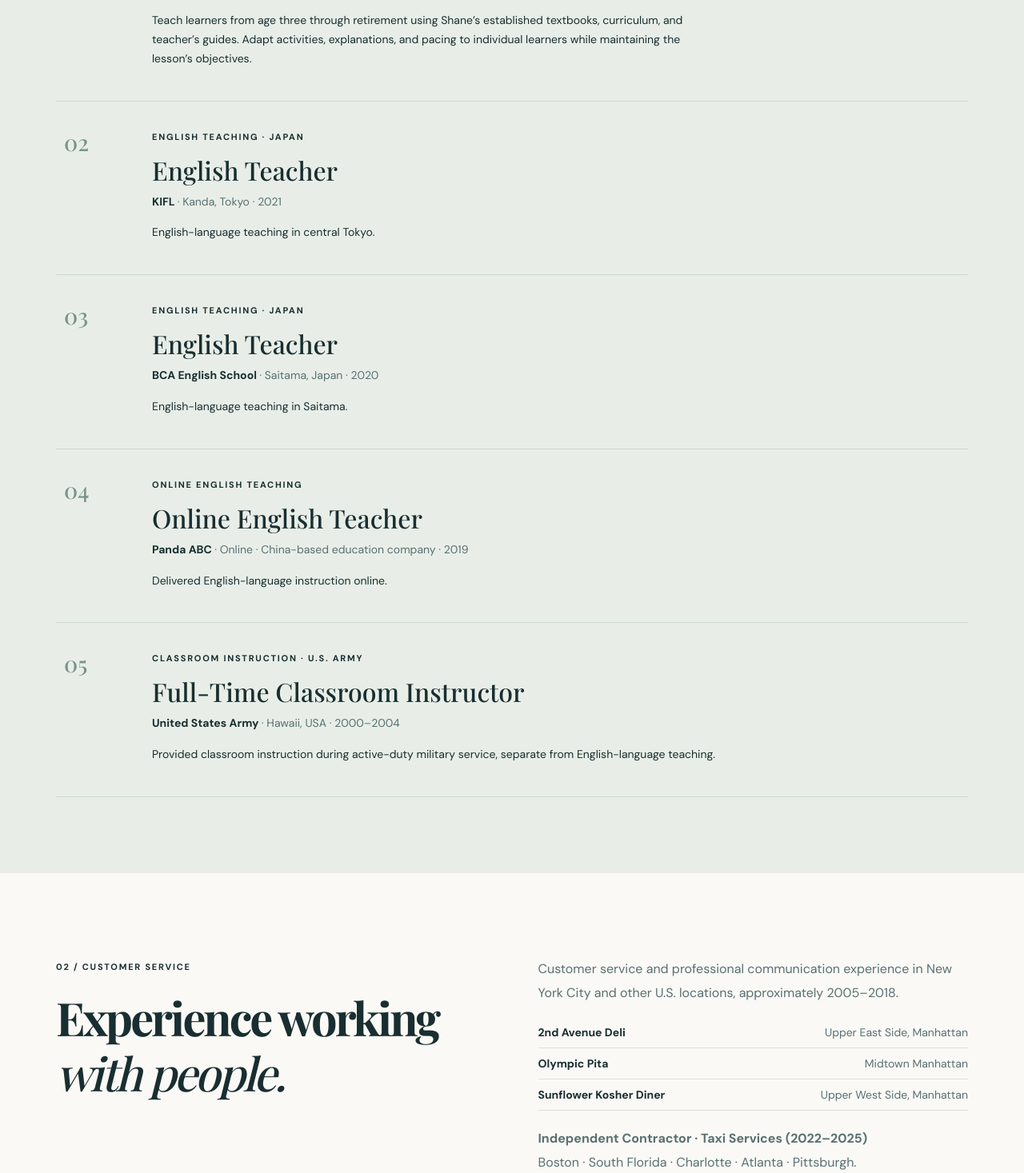
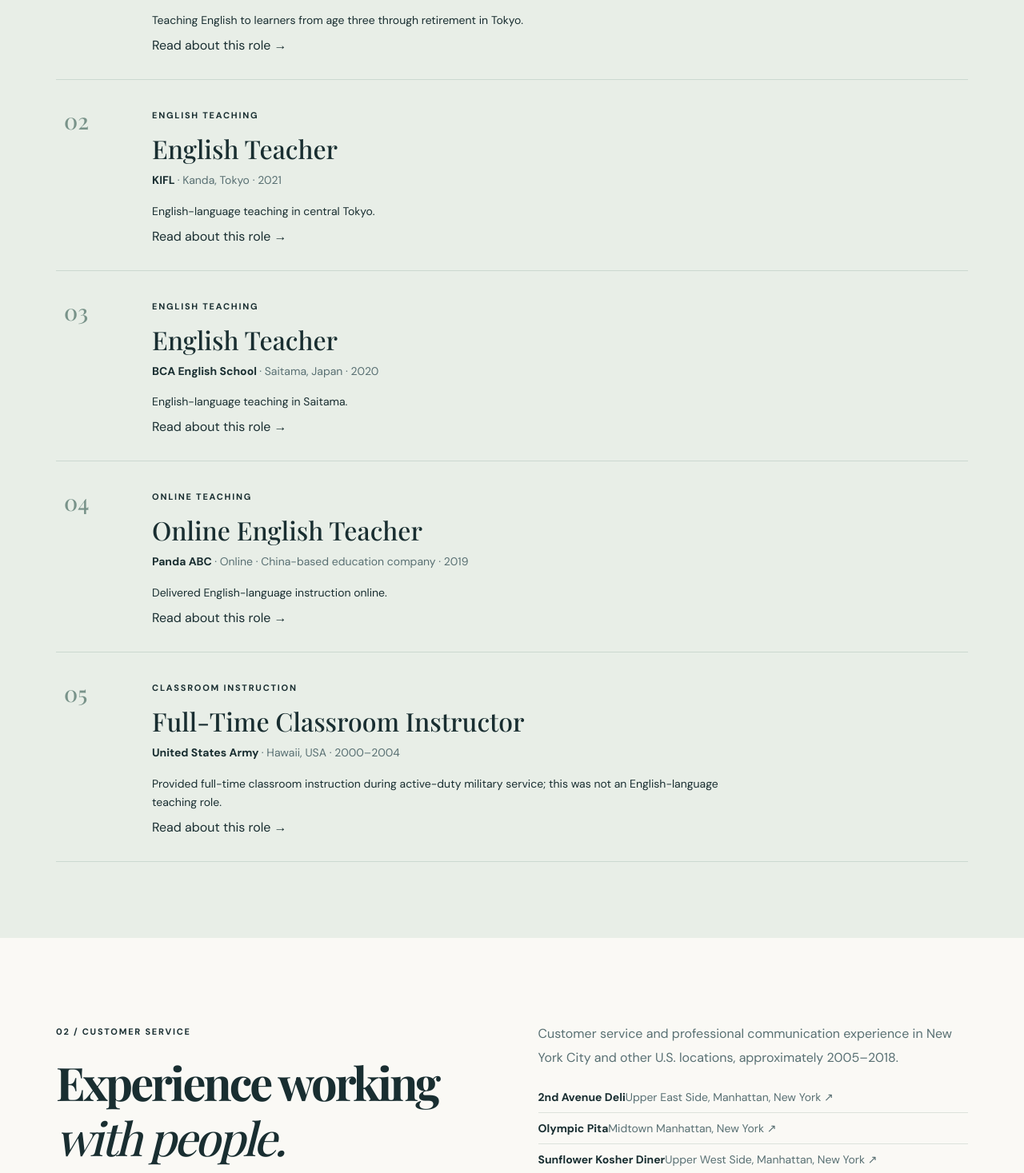
Before and after one commit to desukara/portfolio, a Next.js app: page /experience in a window 1280 px wide. Shown: the part 1360-2827 px from the top of the page at 80% size. Built offline with nearby package versions, Linux system fonts and the light colour scheme; a web font is replaced by a local one.

Commit message:
Link career roles and strengthen hiring calls to action

```diff
--- a/app/experience/page.tsx
+++ b/app/experience/page.tsx
@@ -1,3 +1,4 @@
+import {careerRoles} from "./roles";
 import SiteHeader from "../components/site-header";
 import type { Metadata } from "next";
 import Link from "next/link";
@@ -7,18 +8,6 @@ export const metadata: Metadata = {
  description: "Teaching experience in Tokyo and Saitama, online English instruction, and U.S. Army classroom instruction.",
 };
 
-const roles = [
- {kind:"CURRENT ROLE · TOKYO",title:"English Teacher",org:"Shane English Corporation",place:"Tokyo, Japan",dates:"Current",summary:"Teach learners from age three through retirement using Shane’s established textbooks, curriculum, and teacher’s guides. Adapt activities, explanations, and pacing to individual learners while maintaining the lesson’s objectives."},
- {kind:"ENGLISH TEACHING · JAPAN",title:"English Teacher",org:"KIFL",place:"Kanda, Tokyo",dates:"2021",summary:"English-language teaching in central Tokyo."},
- {kind:"ENGLISH TEACHING · JAPAN",title:"English Teacher",org:"BCA English School",place:"Saitama, Japan",dates:"2020",summary:"English-language teaching in Saitama."},
- {kind:"ONLINE ENGLISH TEACHING",title:"Online English Teacher",org:"Panda ABC",place:"Online · China-based education company",dates:"2019",summary:"Delivered English-language instruction online."},
- {kind:"CLASSROOM INSTRUCTION · U.S. ARMY",title:"Full-Time Classroom Instructor",org:"United States Army",place:"Hawaii, USA",dates:"2000–2004",summary:"Provided classroom instruction during active-duty military service, separate from English-language teaching."},
-];
-const nyc = [
- {name:"2nd Avenue Deli",area:"Upper East Side, Manhattan"},
- {name:"Olympic Pita",area:"Midtown Manhattan"},
- {name:"Sunflower Kosher Diner",area:"Upper West Side, Manhattan"},
-];
 
 export default function ExperiencePage(){
  return <main>
@@ -35,19 +24,19 @@ export default function ExperiencePage(){
   </section>
   <section className="experience-section"><div className="shell">
     <div className="section-heading"><div><span className="kicker">01 / EXPERIENCE</span><h2>Where I&apos;ve<br/><em>taught.</em></h2></div><p>Current curriculum-guided English teaching across a wide age range, previous teaching positions in Japan and online, and separate U.S. Army classroom instruction.</p></div>
-    <div className="role-list">{roles.map((role,i)=><article key={role.org} className="role-row">
-     <span className="role-number">{String(i+1).padStart(2,"0")}</span><div><span className="kicker">{role.kind}</span><h3>{role.title}</h3><p className="role-org">{role.org} <span>· {role.place} · {role.dates}</span></p><p>{role.summary}</p></div>
+    <div className="role-list">{careerRoles.slice(0,5).map((role,i)=><article key={role.slug} className="role-row">
+     <span className="role-number">{String(i+1).padStart(2,"0")}</span><div><span className="kicker">{role.category.toUpperCase()}</span><h3>{role.title}</h3><p className="role-org">{role.name} <span>· {role.location} · {role.dates}</span></p><p>{role.summary}</p><Link className="career-role-link" href={`/experience/${role.slug}`}>Read about this role →</Link></div>
     </article>)}</div>
    </div></section>
   <section className="communication-section shell">
    <div><span className="kicker">02 / CUSTOMER SERVICE</span><h2>Experience working <em>with people.</em></h2></div>
    <div>
      <p>Customer service and professional communication experience in New York City and other U.S. locations, approximately 2005–2018.</p>
-     <ul className="experience-nyc-list">{nyc.map(item=><li key={item.name}><strong>{item.name}</strong><span>{item.area}</span></li>)}</ul>
-     <p><strong>Independent Contractor · Taxi Services (2022–2025)</strong><br/>Boston · South Florida · Charlotte · Atlanta · Pittsburgh.</p>
+     <ul className="experience-nyc-list">{careerRoles.slice(5,8).map(item=><li key={item.slug}><Link href={`/experience/${item.slug}`}><strong>{item.name}</strong><span>{item.location} ↗</span></Link></li>)}</ul>
+     <p><Link className="career-role-link" href="/experience/independent-transportation">Independent Contractor · Taxi Services (2022–2025) →</Link><br/>Boston · South Florida · Charlotte · Atlanta · Pittsburgh.</p>
    </div>
   </section>
-  <section className="experience-cta"><div className="shell"><span className="kicker">03 / EMPLOYMENT</span><h2>Seeking a full-time <em>teaching role.</em></h2><p>Currently employed at Shane English Corporation in Tokyo. My contract provides flexibility to accept new work at my discretion. Not available during Shabbat (Friday sunset through Saturday sunset).</p><Link className="button-primary" href="/resume">View my résumé ↗</Link></div></section>
+  <section className="experience-cta"><div className="shell"><span className="kicker">03 / EMPLOYMENT</span><h2>Seeking a full-time <em>teaching role.</em></h2><p>Currently employed at Shane English Corporation in Tokyo. My contract provides flexibility to accept new work at my discretion. Not available during Shabbat (Friday sunset through Saturday sunset).</p><Link className="button-primary" href="/meeting">Request an interview ↗</Link> <Link className="button-link" href="/resume">View my résumé →</Link></div></section>
   <footer className="mini-footer"><div className="shell mini-footer-inner"><span>© {new Date().getFullYear()} English Teaching Portfolio</span><Link href="/">Homepage ↗</Link></div></footer>
  </main>;
 }
```
